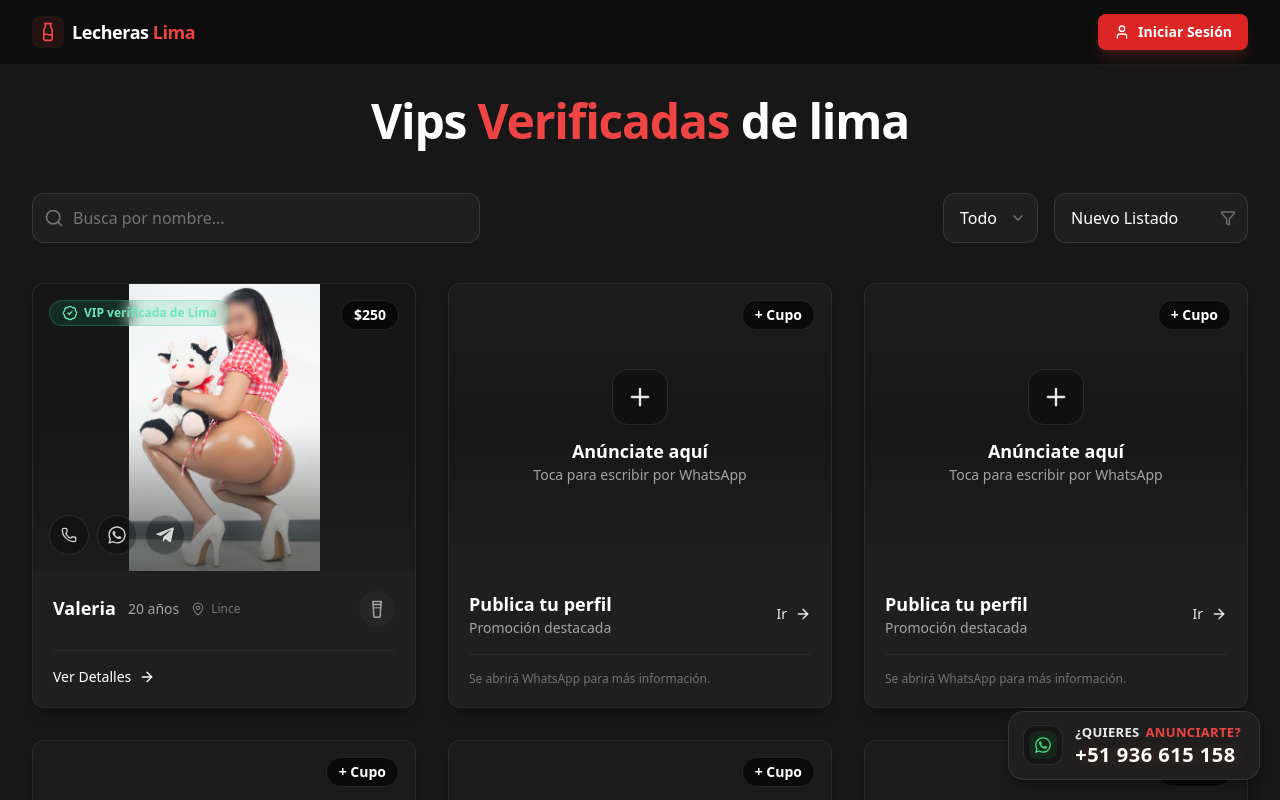
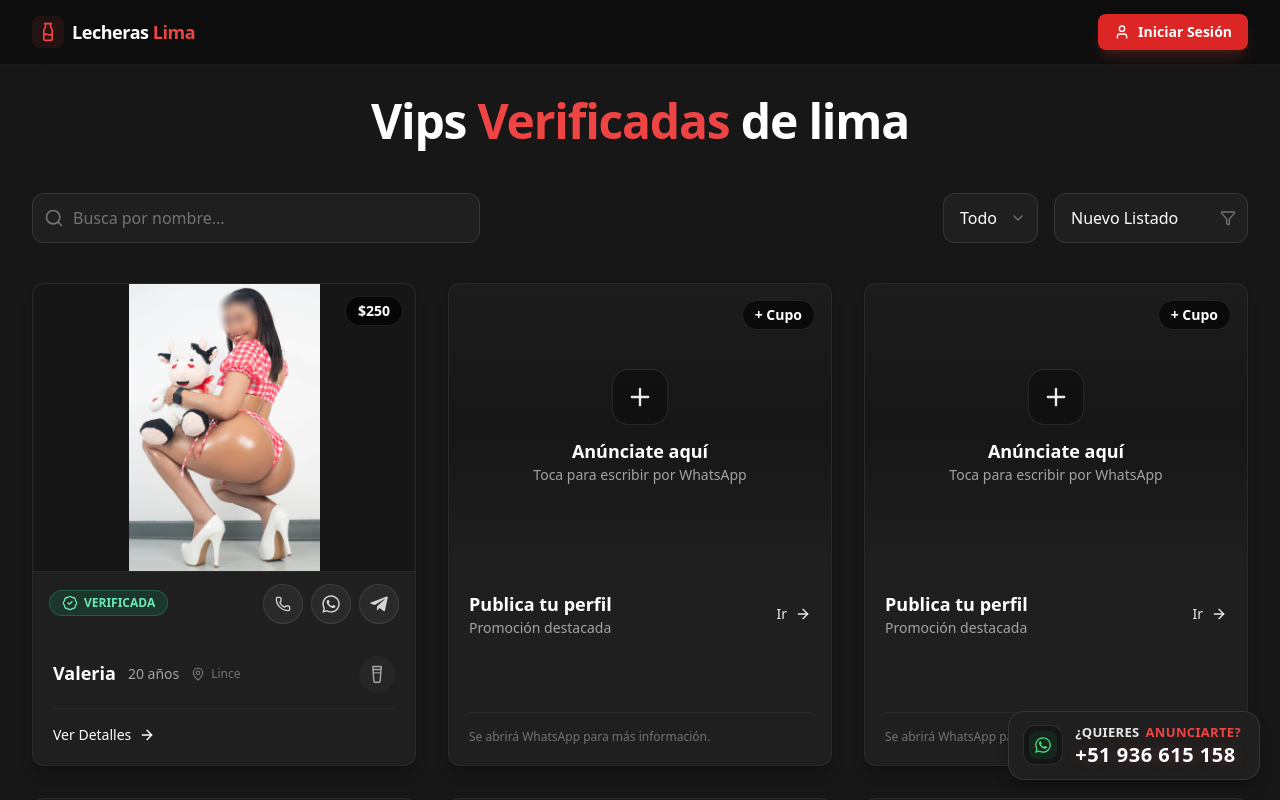
Before and after one commit to solucionessoftware2000/lecheras, a React (Vite) app: page / in a window 1280 px wide. Shown: the top 800 px of the page. Built offline with nearby package versions, Linux system fonts and the light colour scheme.

Commit message:
mejorando fotos de la galeria

```diff
--- a/src/components/ListingCard.tsx
+++ b/src/components/ListingCard.tsx
@@ -28,7 +28,9 @@ function buildWhatsAppLink(params: { phone: string; text: string }) {
 }
 
 function Skeleton({ className = "" }: { className?: string }) {
-  return <div className={`animate-pulse bg-white/10 ${className}`} aria-hidden="true" />;
+  return (
+    <div className={`animate-pulse bg-white/10 ${className}`} aria-hidden="true" />
+  );
 }
 
 /** ✅ Icono vaso de leche (custom). Con fill-current se "llena" cuando liked=true */
@@ -131,12 +133,13 @@ export function ListingCard({ item, onToggleLike }: ListingCardProps) {
 
   const tgUrl = listing.contact.telegram;
 
-  const contactBtn =
-    "grid h-10 w-10 place-items-center rounded-full border border-white/10 bg-black/30 text-white/80 hover:text-white hover:border-white/20 hover:bg-white/5 transition";
-
   // ✅ Skeleton + error control
   const [imgLoaded, setImgLoaded] = useState(false);
   const [imgError, setImgError] = useState(false);
+
+  // ✅ botones (ahora van fuera de la imagen)
+  const contactBtn =
+    "grid h-10 w-10 place-items-center rounded-full border border-white/10 bg-white/5 text-white/80 hover:text-white hover:border-white/20 hover:bg-white/10 transition";
 
   return (
     <motion.div
@@ -152,10 +155,8 @@ export function ListingCard({ item, onToggleLike }: ListingCardProps) {
       transition={{ type: "spring", stiffness: 300, damping: 20 }}
       className="group relative flex flex-col overflow-hidden rounded-xl bg-[#1F1F1F] shadow-lg shadow-black/20 border border-white/5 cursor-pointer outline-none focus-visible:ring-2 focus-visible:ring-red-500/40"
     >
-      {/* Image Container */}
+      {/* Image Container (solo imagen + precio encima) */}
       <div className="relative aspect-[4/3] overflow-hidden bg-black/30">
-        <div className="absolute inset-0 bg-gradient-to-t from-[#1F1F1F] via-transparent to-transparent opacity-60 z-10 pointer-events-none" />
-
         {/* ✅ Skeleton mientras carga */}
         {!imgLoaded && !imgError && (
           <div className="absolute inset-0 z-0">
@@ -173,7 +174,7 @@ export function ListingCard({ item, onToggleLike }: ListingCardProps) {
 
         {/* ✅ Imagen completa (sin recorte) */}
         <motion.img
-          whileHover={{ scale: 1.06 }}          // (contain se ve mejor con hover suave)
+          whileHover={{ scale: 1.04 }}
           transition={{ duration: 0.6 }}
           src={listing.image}
           alt={listing.name}
@@ -196,21 +197,24 @@ export function ListingCard({ item, onToggleLike }: ListingCardProps) {
           </div>
         )}
 
-        {/* ✅ VIP Badge */}
-        <div className="absolute z-20 top-4 left-4">
-          <div className="inline-flex items-center gap-1.5 rounded-full border border-emerald-400/25 bg-emerald-500/15 px-3 py-1 text-xs font-semibold text-emerald-300 backdrop-blur">
+        {/* ✅ Price Tag (único overlay, más esquineado) */}
+        <div className="absolute z-20 px-3 py-1 text-sm font-semibold text-white border rounded-full top-2 right-2 sm:top-3 sm:right-3 bg-black/70 backdrop-blur-md border-white/10">
+          ${listing.price.toLocaleString()}
+        </div>
+      </div>
+
+      {/* ✅ Barra debajo de la imagen: VIP + contactos (FUERA de la foto) */}
+      <div className="flex items-center justify-between gap-3 px-4 py-3 border-t border-white/5">
+        {/* VIP a la izquierda */}
+        <div className="min-w-0">
+          <div className="inline-flex items-center gap-1.5 rounded-full border border-emerald-400/25 bg-emerald-500/15 px-3 py-1 text-xs font-semibold text-emerald-300">
             <BadgeCheck className="w-4 h-4 text-emerald-300" />
-            VIP verificada de Lima
+            <span className="truncate">VERIFICADA</span>
           </div>
         </div>
 
-        {/* Price Tag */}
-        <div className="absolute z-20 px-3 py-1 text-sm font-semibold text-white border rounded-full top-4 right-4 bg-black/60 backdrop-blur-md border-white/10">
-          ${listing.price.toLocaleString()}
-        </div>
-
-        {/* Contact Icons */}
-        <div className="absolute z-20 flex items-center gap-2 left-4 bottom-4">
+        {/* Contactos a la derecha */}
+        <div className="flex items-center gap-2 shrink-0">
           <a
             href={`tel:+${phone}`}
             onClick={(e) => e.stopPropagation()}
@@ -249,6 +253,7 @@ export function ListingCard({ item, onToggleLike }: ListingCardProps) {
 
       {/* Content */}
       <div className="flex flex-col flex-1 p-5">
+        {/* Fila: Nombre + Edad + Lugar  |  Like */}
         <div className="flex items-center justify-between gap-3">
           <div className="flex items-center flex-1 min-w-0 gap-3">
             <h3 className="min-w-0 truncate text-[18px] font-bold text-white transition-colors group-hover:text-red-500">
@@ -287,6 +292,7 @@ export function ListingCard({ item, onToggleLike }: ListingCardProps) {
           </motion.button>
         </div>
 
+        {/* Abajo: Ver detalles */}
         <div className="pt-4 mt-auto">
           <div className="flex items-center justify-between pt-4 border-t border-white/5">
             <div className="flex items-center gap-2 text-sm font-medium text-white transition-colors group-hover:text-red-500">
```
